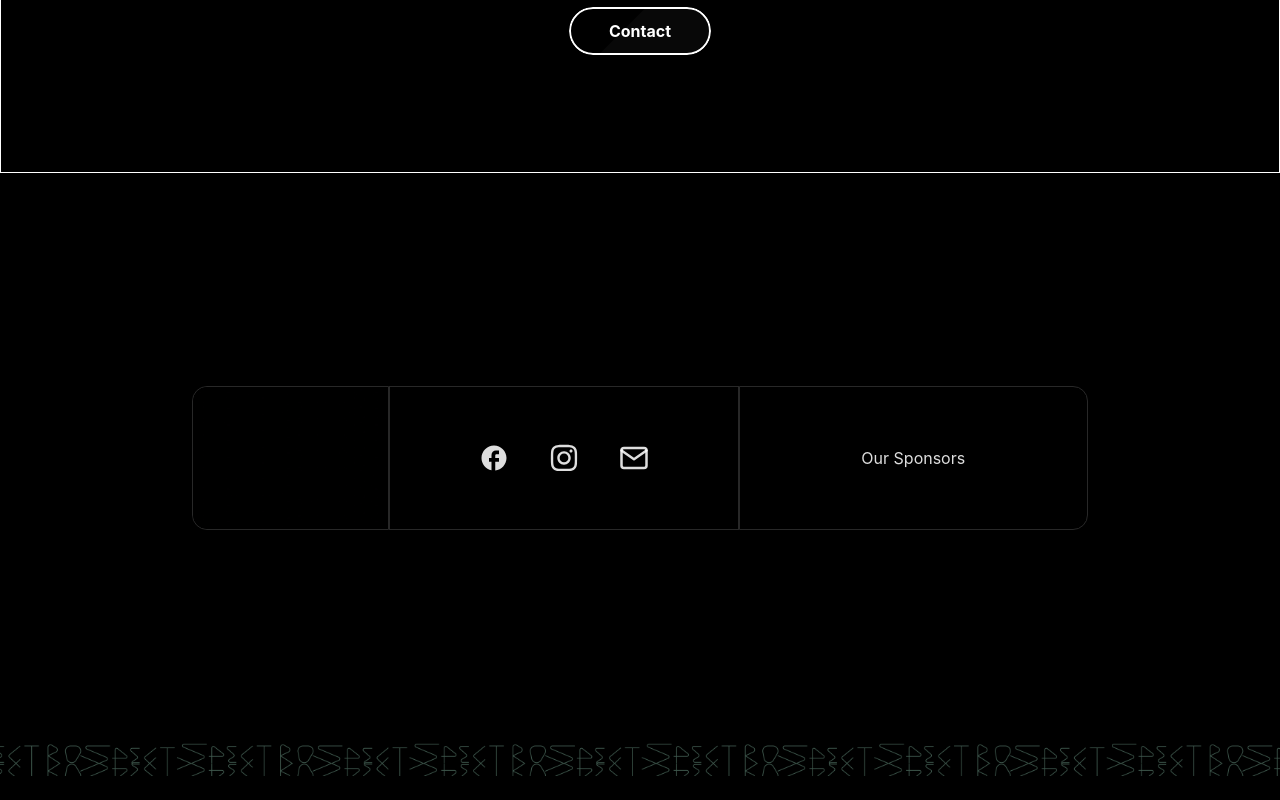
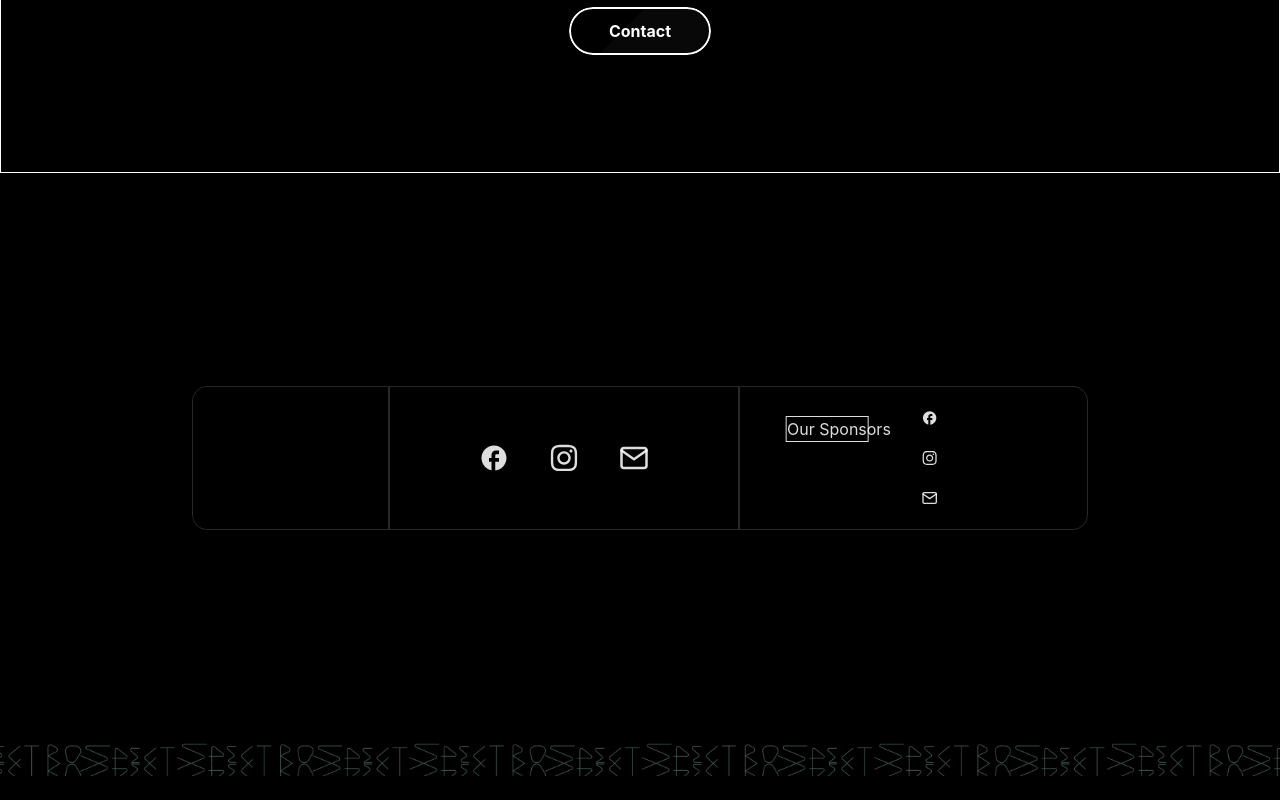
Before and after one commit to IEEE-FISAT-SB-WEBCOM/SpectroSpect-Main, a React (Vite) app in the folder frontend/: page / in a window 1280 px wide. Shown: the part 3434-4234 px from the top of the page. Built offline with nearby package versions, Linux system fonts and the light colour scheme.

Commit message:
Footer Animation

```diff
--- a/frontend/src/App.css
+++ b/frontend/src/App.css
@@ -41,13 +41,16 @@ h1{
   border-bottom-left-radius: 15px;
 }
 
+#fb2,#fb3{
+  width: 39%;
+}
+
 #fb3{
+  display: flex;
   border-top-right-radius: 15px;
   border-bottom-right-radius: 15px;
-}
-
-#fb2,#fb3{
-  width: 39%;
+  white-space: nowrap;
+  /* overflow-x: hidden; */
 }
 
 .fb2-icons{
@@ -64,3 +67,24 @@ h1{
   height: 5vh;
   margin-left: 27%;
 }
+
+.footer-slide{
+  position: relative;
+  display: flex;
+  animation: slideAnimation 5s infinite linear;
+}
+
+#fb3 p{
+  width:50%;
+  border: 1px solid;
+  margin:30px;
+}
+
+@keyframes slideAnimation {
+  0%{
+    transform: translateX(0%);
+  }
+  100%{
+    transform: translateX(-100%);
+  }
+}
--- a/frontend/src/components/footer.jsx
+++ b/frontend/src/components/footer.jsx
@@ -37,7 +37,24 @@ const Footer = () => {
                     <a className="hover:cursor-pointer hover:text-gray-400 transition duration-500"><FiMail /></a>
                 </div>
                 <div className="footer-Box" id="fb3">
-                    Our Sponsors
+                <div className="footer-slide">
+                  <div>
+                    <p>Our Sponsors</p>
+                  </div>
+                  <div></div>
+                  <div>
+                    <a className="hover:cursor-pointer hover:text-gray-400 transition duration-500 "><MdFacebook /></a>
+                    <a className="hover:cursor-pointer hover:text-gray-400 transition duration-500"><FaInstagram /></a>
+                    <a className="hover:cursor-pointer hover:text-gray-400 transition duration-500"><FiMail /></a>
+                  </div>
+                  </div>
+                    {/* <a className="Header-Footer-slider-icons"><MdFacebook /></a>
+                    <a className="Header-Footer-slider-icons"><MdFacebook /></a>
+                    <a className="Header-Footer-slider-icons"><MdFacebook /></a>
+                    <a className="Header-Footer-slider-icons"><MdFacebook /></a>
+                    <a className="Header-Footer-slider-icons"><MdFacebook /></a>
+                    <a className="Header-Footer-slider-icons"><MdFacebook /></a>
+                    <a className="Header-Footer-slider-icons"><MdFacebook /></a> */}
                 </div>
             </div>
             <img src={footerLogo}></img>
```
